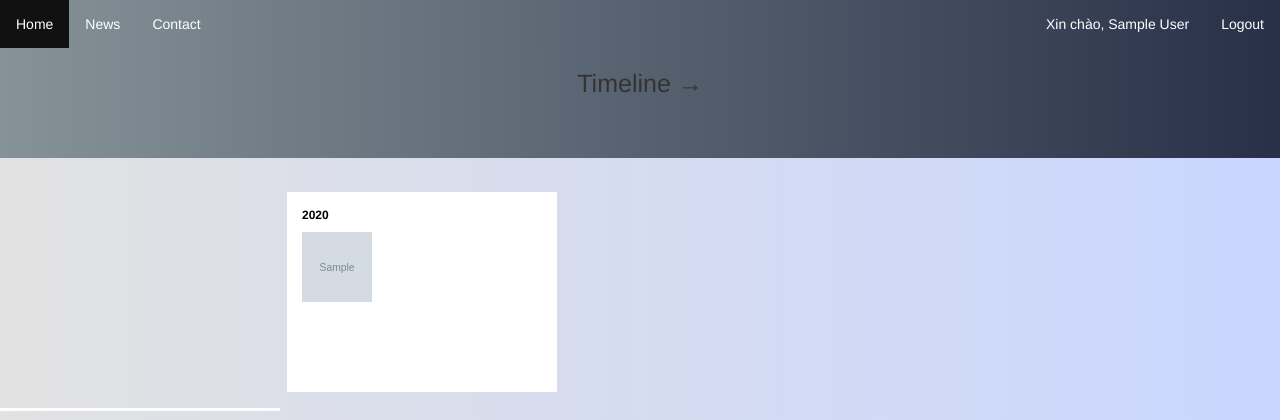
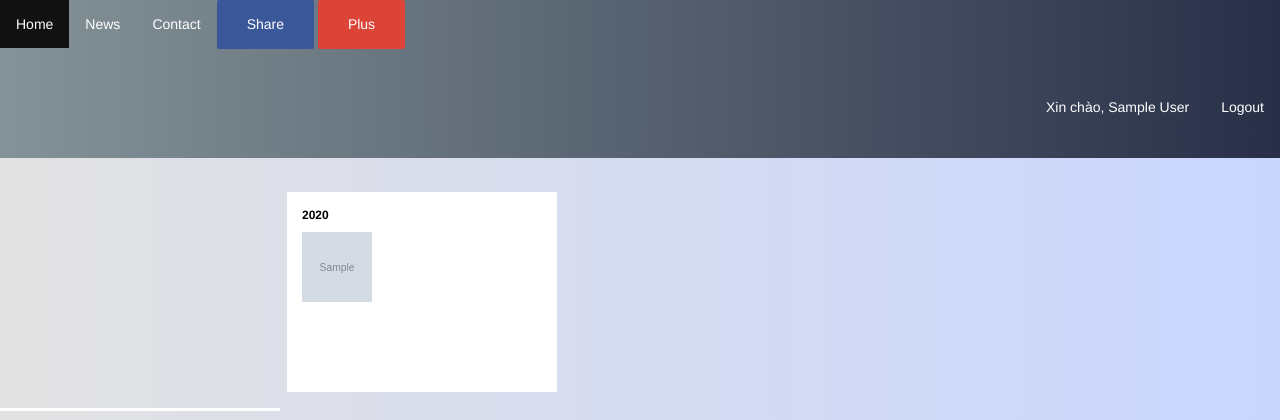
Before and after one commit to pcmlinh/TA8photostory, a PHP site: page /index.php in a window 1280 px wide. Shown: the top 420 px of the page. Run offline with PHP 8.4, Linux system fonts and the light colour scheme; the visitor is signed in with stand-in values (Sample User, id 1); tables that the repository leaves empty or names only in its code hold one stand-in row (values such as "Sample post"); grey boxes marked "Sample" are stand-in pictures; some libraries are stand-ins or nearby versions.

Commit message:
fix share

```diff
--- a/Login/logout.php
+++ b/Login/logout.php
@@ -1,7 +1,7 @@
 <?php session_start(); ?>
 <html><body>
 <?php
-        $_SESSION['name']=NULL;
+        unset($_SESSION['name']);
         header("Location:  /TA8photostory/");
         ?>
 
--- a/index.php
+++ b/index.php
@@ -8,6 +8,7 @@
 
 
       <link rel="stylesheet" href="css/style.css">
+      <link rel="stylesheet" type="text/css" href="css/css.css">
       <link href="//netdna.bootstrapcdn.com/bootstrap/3.0.0/css/bootstrap.min.css" rel="stylesheet" id="bootstrap-css">
 
 </head>
@@ -30,8 +31,11 @@
   <li><a href="#home">Home</a></li>
   <li><a href="#news">News</a></li>
   <li><a href="#contact">Contact</a></li>
-
-   <?php  if($_SESSION['name'] != NULL){?>
+  <div class="socials-share">
+    <a class="bg-facebook" href="https://www.facebook.com/sharer/sharer.php?u=" target="_blank"><span class="fa fa-facebook"></span> Share</a>
+    <a class="bg-google-plus" href="https://plus.google.com/share?url" target="_blank"><span class="fa fa-google-plus"></span> Plus</a>
+  </div>
+   <?php  if(isset($_SESSION['name'])){?>
     <li style="float:right"><a class="active" href="/TA8photostory/Login/logout.php">Logout</a></li>
     <li style="float:right"><a class="active" href="#"><?php echo "Xin chào, ".$_SESSION['name']?></a></li>
 
@@ -118,7 +122,7 @@
                                     </div>
                                     <div class="modal-body" id="bigimg">
                                       <img id="big-img" src="'.$row["image"].'">
-                                      <div><td><tr><p><h4>'.$row["description"].'</h4></p></tr></td></div>
+                                      <h4 class="description">'.$row["description"].'<h4>
                                       <h4>'.$row["timeline"].'</h4>
                                     </div>
                                     <div class="modal-footer">
```
Also changed, not shown: photos/27971889_361431584326201_4575353888258739415_n.jpg (added), photos/cat1.jpg (deleted).
